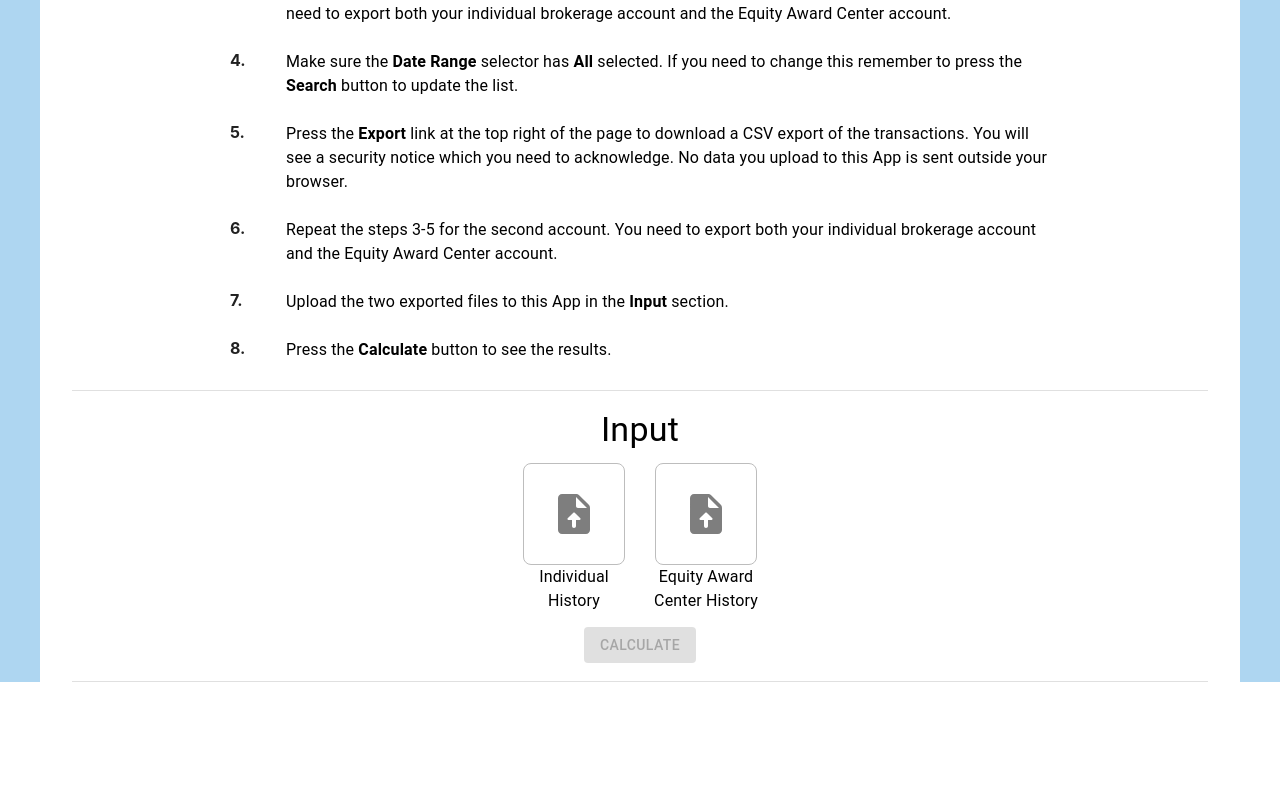
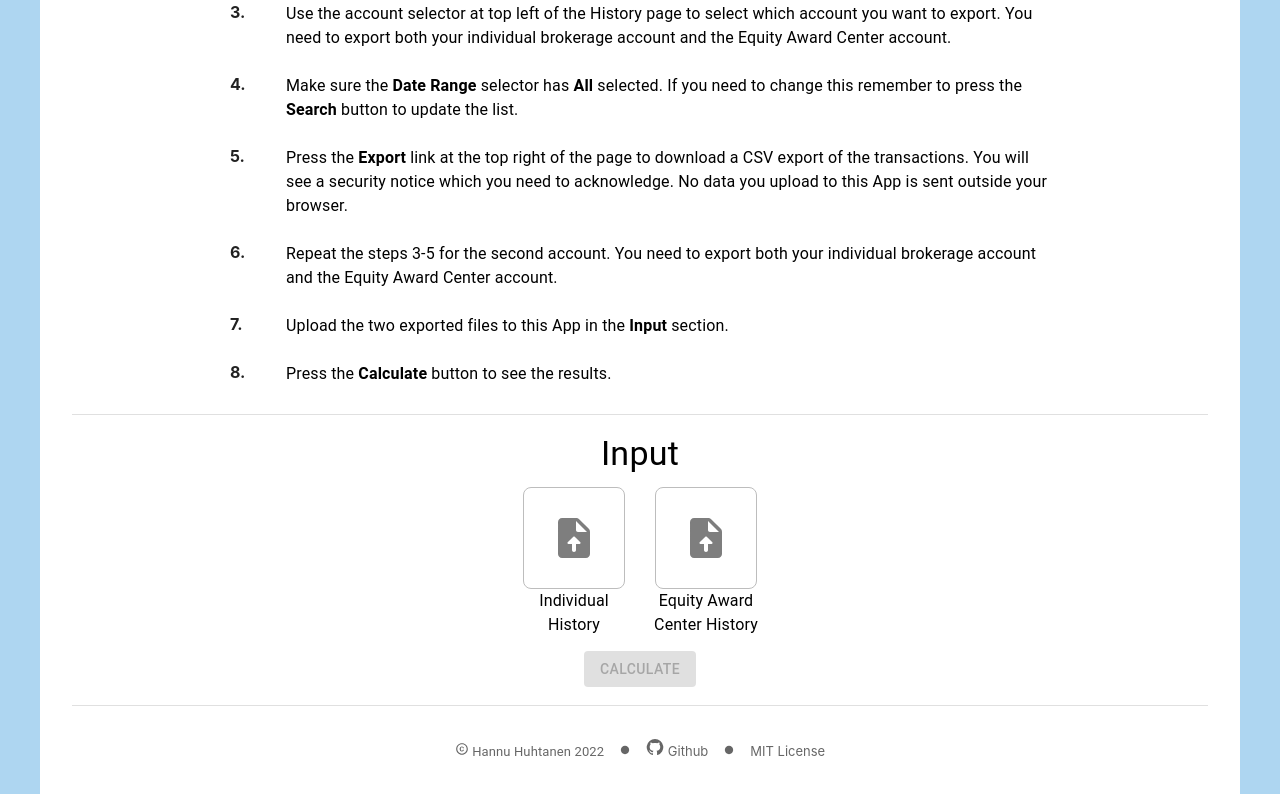
Before and after one commit to hanzki/rsu-tax-calculator, a React (Create React App) app: page / in a window 1280 px wide. Shown: the part 650-1444 px from the top of the page. Before the commit the page ends 1340 px from the top, so only its background shows below. Built offline with nearby package versions, Linux system fonts and the light colour scheme; no server answers.

Commit message:
Added footer to the page

```diff
--- a/src/App.tsx
+++ b/src/App.tsx
@@ -1,11 +1,12 @@
 import React from 'react';
 import { Container } from '@mui/system';
-import { ThemeProvider, createTheme, Typography, Divider, CircularProgress } from '@mui/material';
+import { ThemeProvider, createTheme, Typography, Divider, CircularProgress, Box } from '@mui/material';
 import { calculateTaxes, TaxSaleOfSecurity } from './calculator';
 import { ECBConverter } from './ecbRates';
 import { CalculationSettings, InputPanel } from './InputPanel/InputPanel';
 import { ResultsPanel } from './ResultsPanel/ResultsPanel';
 import { InstructionsPanel } from './InstructionsPanel/InstructionsPanel';
+import { Footer } from './Footer';
 
 const theme = createTheme();
 
@@ -38,6 +39,13 @@ function App() {
     })
   }
 
+  const CalculationProgress = () => <Box sx={{
+    textAlign: 'center',
+    pt: 1
+  }}>
+    <CircularProgress size={80}/>
+  </Box>
+
   return (
     <ThemeProvider theme={theme}>
       <div className="App" style={{background: '#AED6F1'}}>
@@ -54,9 +62,13 @@ function App() {
 
           <Divider variant='middle' sx={{m: 1}}/>
 
-          { calculating && <CircularProgress size={80}/> }
+          { calculating && <CalculationProgress/> }
 
           { taxReport && <ResultsPanel taxReport={taxReport}/> }
+
+          { (calculating || taxReport) && <Divider variant='middle' sx={{m: 1}}/>}
+
+          <Footer/>
         </Container>
       </div>
     </ThemeProvider>
--- /dev/null
+++ b/src/Footer.tsx
@@ -0,0 +1,45 @@
+import { Box, Link, Typography } from '@mui/material';
+import CopyrightIcon from '@mui/icons-material/Copyright';
+import GitHubIcon from '@mui/icons-material/GitHub';
+import CircleIcon from '@mui/icons-material/Circle';
+
+export const Footer = () => {
+    const Separator = () => <CircleIcon sx={{
+        color: 'text.secondary',
+        fontSize: 10,
+        ml: 2,
+        mr: 2,
+        pb: 0.2
+    }}/>
+
+    return <Box sx={{
+        display: 'flex',
+        justifyContent: 'center',
+        alignItems: 'baseline',
+        mt: 4,
+        pb: 4
+    }}>
+
+        <Typography color={'text.secondary'} fontSize='small'>
+            <CopyrightIcon sx={{fontSize: 14}}/> Hannu Huhtanen {new Date().getFullYear()}
+        </Typography>
+        <Separator/>
+        <Link
+            href='https://github.com/hanzki/rsu-tax-calculator'
+            target='_blank'
+            rel='noreferrer'
+            underline='none'
+            color={'text.secondary'}
+            fontSize='small'
+        ><GitHubIcon sx={{fontSize: 18}}/> Github</Link>
+        <Separator/>
+        <Link
+            href='https://github.com/hanzki/rsu-tax-calculator/blob/master/LICENSE.md'
+            target='_blank'
+            rel='noreferrer'
+            underline='none'
+            color={'text.secondary'}
+            fontSize='small'
+        >MIT License</Link>
+    </Box>
+}
--- a/src/InstructionsPanel/InstructionsPanel.tsx
+++ b/src/InstructionsPanel/InstructionsPanel.tsx
@@ -50,7 +50,8 @@ export const InstructionsPanel: React.FC<InstructionsPanelProps> = () => {
     return <Container maxWidth="md">
         <Typography textAlign={'center'} gutterBottom>
             Welcome! This tool helps you reporting your income and transactions related to RSU stock grants to the tax authorities.
-            I made it to help myself and my collegues to navigate their taxes.
+            I made it to help myself and my collegues to navigate their taxes. This tool is not perfect and may contain errors.
+            Remember that ultimately you are solely resposible for reporting your taxes correctly.
         </Typography>
         <Alert severity="warning">
             <AlertTitle sx={{fontWeight: 'bold'}}>Warning</AlertTitle>
```
Also changed, not shown: src/logo.svg (deleted).
